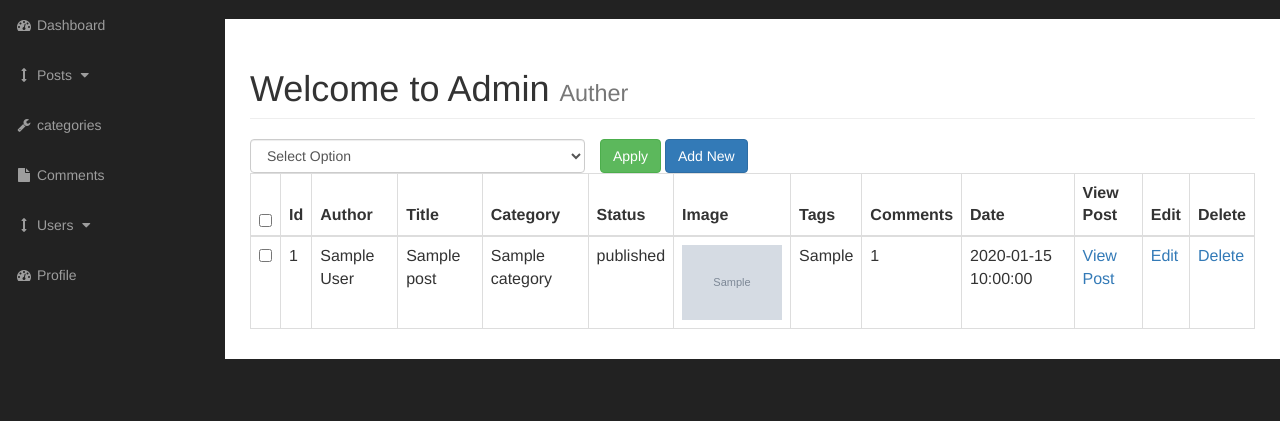
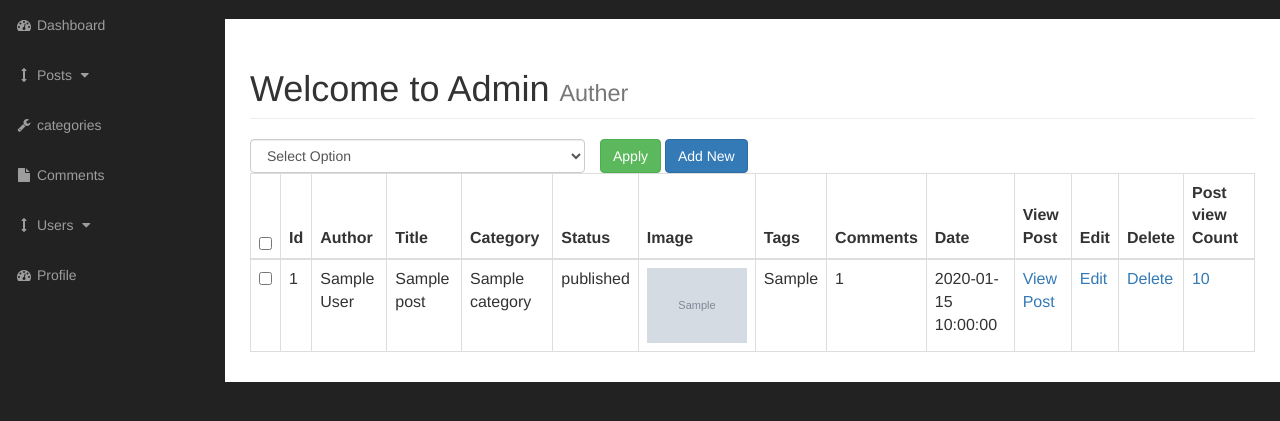
Before and after one commit to maulikdholariya/PHP-CMS-Project, a PHP site: page /admin/posts.php in a window 1280 px wide. Shown: the part 51-472 px from the top of the page. Run offline with PHP 8.4, Linux system fonts and the light colour scheme; the visitor is signed in with stand-in values (Sample User, id 1); tables that the repository leaves empty or names only in its code hold one stand-in row (values such as "Sample post"); grey boxes marked "Sample" are stand-in pictures; some libraries are stand-ins or nearby versions.

Commit message:
post views count add U212

```diff
--- a/admin/includes/view_all_posts.php
+++ b/admin/includes/view_all_posts.php
@@ -102,6 +102,7 @@ if (isset($_POST['checkBoxArray'])) {
                 <th>View Post</th>
                 <th>Edit</th>
                 <th>Delete</th>
+                <th>Post view Count</th>
             </tr>
         </thead>
         <tbody>
@@ -120,7 +121,7 @@ while ($row = mysqli_fetch_assoc($select_posts)) {
     $post_tags = $row['post_tags'];
     $post_comment_count = $row['post_comment_count'];
     $post_date = $row['post_date'];
-
+    $post_views_count = $row['post_views_count'];
     echo "<tr>";
     ?>
             <td><input class='checkBoxes' type='checkbox' name='checkBoxArray[]' value='<?php echo $post_id; ?>'></td>
@@ -148,6 +149,7 @@ echo "<td>$post_id</td>";
     echo "<td><a href= '../post.php?p_id={$post_id}'>View Post</a></td>";
     echo "<td><a href= 'posts.php?source=edit_post&p_id={$post_id}'>Edit</a></td>";
     echo "<td><a onClick=\"javascript: return confirm('Are you sure you went to delete') \" href= 'posts.php?delete={$post_id}'>Delete</a></td>";
+    echo "<td><a href= 'posts.php?reset={$post_id}'>$post_views_count</a></td>";
     echo "</tr>";
 
 }
@@ -166,5 +168,12 @@ if (isset($_GET['delete'])) {
     $delete_query = mysqli_query($connection, $query);
     header("location: Posts.php");
 }
+if (isset($_GET['reset'])) {
+    $the_post_id = $_GET['reset'];
+    $query = "UPDATE posts SET post_views_count = 0 WHERE post_id=" .mysqli_real_escape_string($connection, $_GET['reset']) . " ";
+
+    $reset_query = mysqli_query($connection, $query);
+    header("location: Posts.php");
+}
 
 ?>
```
Also changed, not shown: post.php (+19 -1 lines).
